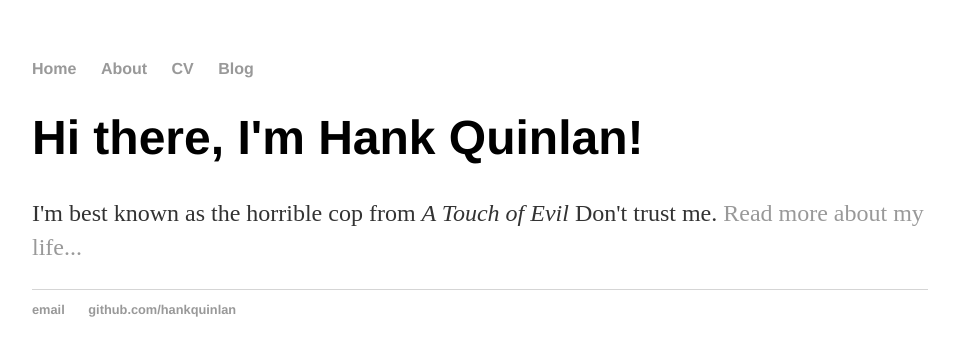
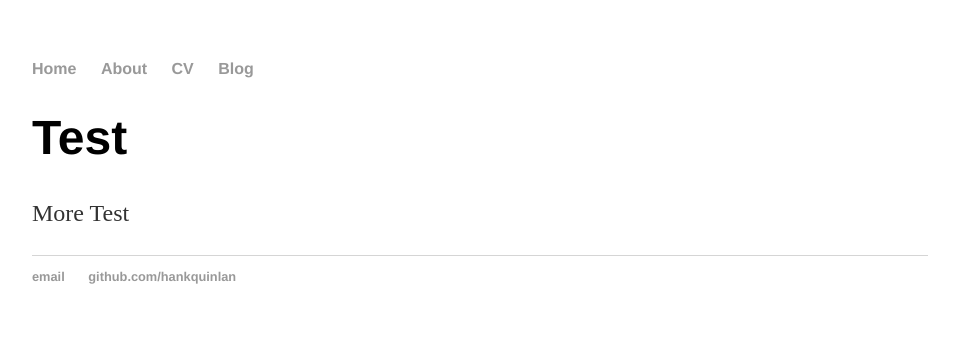
Before and after one commit to bschloma/bschloma.github.io, a Jekyll site: the page built from index.html, in a window 1280 px wide. Shown: the top 356 px of the page, without its empty margins (160-1119 px from the left). Built offline with Jekyll 4.4.1, drawn with Linux system fonts in a browser that asks for light colours.

Commit message:
Update index.html
Replaced Hank's info with my own and "test"

```diff
--- a/index.html
+++ b/index.html
@@ -1,8 +1,8 @@
 ---
 layout: default
-title: Hank Quinlan, Horrible Cop
+title: Brandon H. Schlomann
 ---
 <div class="blurb">
-	<h1>Hi there, I'm Hank Quinlan!</h1>
-	<p>I'm best known as the horrible cop from <em>A Touch of Evil</em> Don't trust me. <a href="/about">Read more about my life...</a></p>
+	<h1>Test</h1>
+	<p>More Test</a></p>
 </div><!-- /.blurb -->
```
